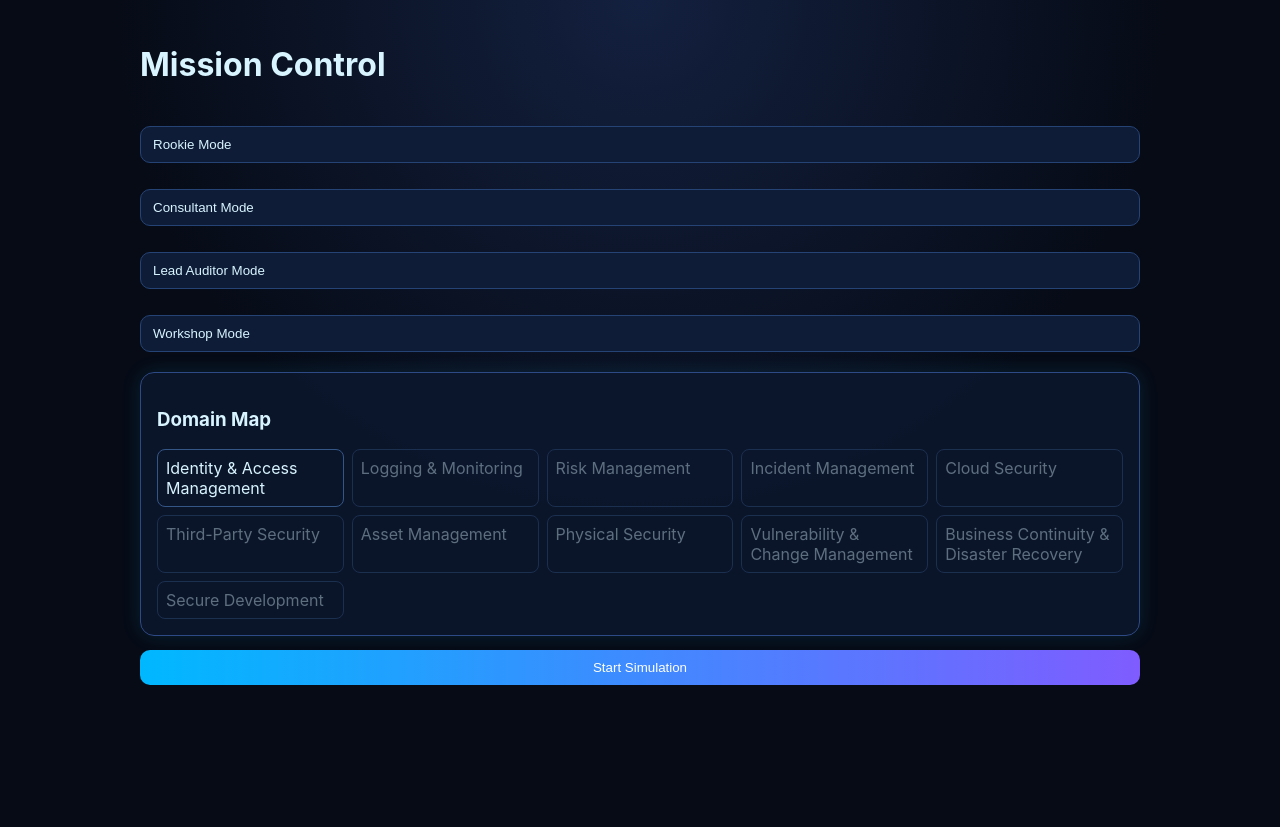
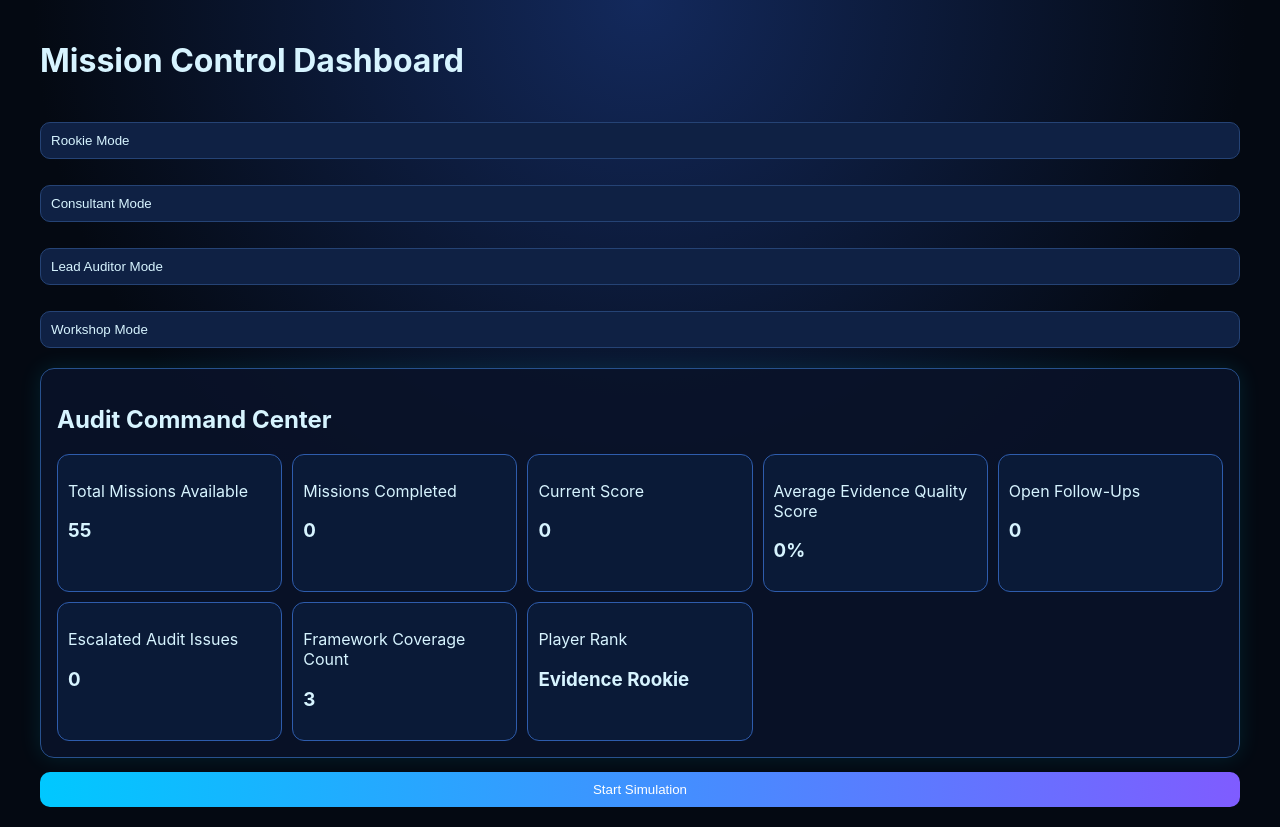
Before and after one commit to SamiZabadne/evidence-request, a React (Vite) app: page / in a window 1280 px wide. Before the commit the page ends 800 px from the top, so only its background shows below. Built offline with nearby package versions, Linux system fonts and the light colour scheme.

Commit message:
Add audit command center UI and branching scenario node flow

```diff
--- a/src/App.jsx
+++ b/src/App.jsx
@@ -1,143 +1,107 @@
-import { useEffect, useMemo, useState } from 'react';
+import { useMemo, useState } from 'react';
 import gameData from './data/activities.json';
 
 const modes = ['Rookie Mode', 'Consultant Mode', 'Lead Auditor Mode', 'Workshop Mode'];
 const ranks = ['Evidence Rookie', 'Audit Analyst', 'Senior Consultant', 'Lead Auditor', 'Partner Review Ready', 'Framework Master'];
-const playbookSteps = ['Review client claim', 'Select evidence request', 'Read client response', 'Choose follow-up action', 'Review consultant debrief', 'Review fundamentals/basics lesson', 'Review framework relevance'];
 const missionStatuses = ['New Mission', 'Evidence Requested', 'Client Responded', 'Follow-Up Required', 'Debrief Complete', 'Escalated'];
 
-const MissionBrief = ({ activity }) => <section className='card mission'><h2>{activity.missionName}</h2><p className='tag'>{activity.domain}</p><p>{activity.clientScenario}</p><p><strong>Audit objective:</strong> {activity.auditObjective}</p><div className='framework-tags'>{activity.frameworkMappings.map((m) => <span key={`${m.framework}-${m.controlId}`} className='mini-badge'>{m.framework} {m.controlId}</span>)}</div></section>;
-const EvidenceSelection = ({ options, selected, toggle, submit }) => <section className='card'><h3>Step 2: Evidence Request</h3>{options.map((o) => <button key={o.id} className={`option ${selected === o.id ? 'selected' : ''}`} onClick={() => toggle(o.id)}><span>{o.text}</span></button>)}<button className='primary' onClick={submit} disabled={!selected}>Submit Evidence</button></section>;
-const EvidenceEvaluation = ({ response }) => <section className='card'><h3>Evidence Evaluation</h3><div className='debrief'><p><b>{response.text}</b></p><p><span className={`pill ${response.quality.toLowerCase()}`}>{response.quality}</span> <span className='muted'>{response.designOrOperating}</span> <span className='muted'>Points: {response.points}</span></p><p>{response.why}</p></div></section>;
+const qualityScoreMap = { Strong: 100, Partial: 70, Weak: 40, Irrelevant: 25, Unsafe: 0 };
 
-const TerminalConsole = ({ missionStatus, branch, typedText, warning }) => (
-  <section className='card terminal'>
-    <h3>Client Response Console</h3>
-    <p><span className='prompt'>&gt; mission-status:</span> {missionStatus}</p>
-    <p><span className='prompt'>&gt; client-response:</span> {typedText || 'Awaiting client response...'}</p>
-    <p><span className='prompt'>&gt; auditor-follow-up:</span> {branch?.followUpChallenge.question || 'Pending evidence submission.'}</p>
-    <p><span className='prompt'>&gt; evidence-status:</span> {branch ? `Evidence type ${branch.evidenceType} logged for analysis.` : 'No evidence submitted yet.'}</p>
-    {warning && <p className='console-warning'>{warning}</p>}
-  </section>
-);
+const getRank = (score, max) => ranks[Math.min(5, Math.floor(((score / Math.max(1, max)) * 100) / 20))];
 
-const FollowUpChallenge = ({ branch, selected, setSelected, submit, attemptsLeft }) => <section className='card'><h3>Step 4: Follow-Up Action</h3><p>{branch.followUpChallenge.question}</p>{branch.followUpChallenge.options.map((o, idx) => <button key={o.id} className={`option ${selected === idx ? 'selected' : ''}`} onClick={() => setSelected(idx)}>{o.text}</button>)}<button className='primary' onClick={submit} disabled={selected === null}>Submit Follow-Up</button><AttemptCounter attemptsLeft={attemptsLeft} maxAttempts={3} /></section>;
-const ConsultantDebriefCard = ({ activity, evidenceScore }) => <section className='card'><h3>Step 5: Consultant Debrief</h3><p><b>Risk type:</b> {activity.consultantDebrief.riskType}</p><p><b>Assets involved:</b> {activity.consultantDebrief.assetsInvolved.join(', ')}</p><p><b>Data involved:</b> {activity.consultantDebrief.dataInvolved}</p><p><b>Evidence quality:</b> {activity.consultantDebrief.evidenceQuality}</p><p><b>Audit judgment:</b> {activity.consultantDebrief.auditJudgment}</p><p><b>Potential finding:</b> {activity.consultantDebrief.potentialFinding}</p><p><b>Recommended follow-up:</b> {activity.consultantDebrief.recommendedFollowUp}</p><p><b>Consultant lesson:</b> {activity.consultantDebrief.consultantLesson}</p><p><b>Evidence points earned:</b> {evidenceScore}</p></section>;
-const FundamentalsCard = ({ lesson }) => <section className='card'><h3>Step 6: Fundamentals / Basics</h3><p><b>What it means:</b> {lesson.whatItMeans}</p><p><b>Why it matters:</b> {lesson.whyItMatters}</p><p><b>Risk reduced:</b> {lesson.riskReduced}</p><p><b>Good evidence:</b> {lesson.goodEvidence}</p><p><b>Common mistake:</b> {lesson.commonMistake}</p><p><b>Analogy:</b> {lesson.analogy}</p><p className='tip'>Junior Consultant Tip: {lesson.tip}</p></section>;
-const FrameworkRelevanceCard = ({ mappings }) => <section className='card'><h3>Step 7: Framework Relevance</h3>{mappings.map((m, i) => <p key={i}><b>{m.framework}</b> {m.controlId} — {m.controlName}: {m.relevance}</p>)}</section>;
-const ScorePanel = ({ score, total }) => <div className='badge'>Score {score}/{total}</div>;
-const DomainMap = ({ domains, unlocked }) => <section className='card'><h3>Domain Map</h3><div className='grid'>{domains.map((d, idx) => <div key={d.id} className={`domain ${idx <= unlocked ? 'open' : 'locked'}`}>{d.name}</div>)}</div></section>;
-const RankResult = ({ score, max }) => { const pct = (score / max) * 100; const rank = ranks[Math.min(5, Math.floor(pct / 20))]; return <section className='card center'><h2>{rank}</h2><p>{score}/{max}</p></section>; };
-const AttemptCounter = ({ attemptsLeft, maxAttempts }) => <div className='attempt-counter'>Follow-up attempts left: {attemptsLeft}/{maxAttempts}</div>;
-const MissionStatusBadge = ({ status }) => <div className='mission-status'>{status}</div>;
-const PlaybookStepTracker = ({ stage }) => <section className='card'><h3>Audit Playbook</h3><ol className='step-tracker'>{playbookSteps.map((step, index) => <li key={step} className={index <= stage ? 'done' : ''}>{step}</li>)}</ol></section>;
-const HintCommandPanel = ({ hint, onHint }) => <section className='card'><h3>Hint Command</h3><button className='primary' onClick={onHint}>Need a Hint?</button>{hint && <p className='tip'>{hint}</p>}</section>;
-const concernLabel = (score) => {
-  if (score <= 2) return 'Low Concern';
-  if (score <= 5) return 'Moderate Concern';
-  if (score <= 8) return 'High Concern';
-  return 'Critical Escalation';
+const buildScenarioNodes = (activity) => {
+  const nodes = [{ nodeId: 'brief', nodeType: 'missionBrief', title: activity.missionName, clientScenario: activity.clientScenario, auditObjective: activity.auditObjective, nextNode: 'evidence-selection' }];
+  const choices = activity.evidenceOptions.map((o, idx) => ({ choiceId: o.id, text: o.text, nextNode: `client-${idx}`, scoreImpact: o.points }));
+  nodes.push({ nodeId: 'evidence-selection', nodeType: 'evidenceSelection', prompt: 'What evidence would you request first?', choices });
+  activity.evidenceOptions.forEach((o, idx) => {
+    nodes.push({ nodeId: `client-${idx}`, nodeType: 'clientResponse', clientResponse: o.clientResponse, feedback: o.why, scoreImpact: o.points, riskImpact: o.quality === 'Strong' ? -1 : o.quality === 'Unsafe' ? 4 : 2, evidenceQualityImpact: o.quality, nextNode: `follow-${idx}` });
+    nodes.push({ nodeId: `follow-${idx}`, nodeType: 'followUpChallenge', prompt: o.followUpChallenge.question, choices: o.followUpChallenge.options.map((f) => ({ choiceId: f.id, text: f.text, nextNode: f.isBest ? 'consultant-debrief' : `follow-${idx}`, scoreImpact: f.points, escalationImpact: f.isBest ? -1 : 2, feedback: f.feedback, isBest: f.isBest })), sourceChoice: o.id });
+  });
+  nodes.push({ nodeId: 'consultant-debrief', nodeType: 'consultantDebrief', nextNode: 'framework-relevance' });
+  nodes.push({ nodeId: 'framework-relevance', nodeType: 'frameworkRelevance', nextNode: 'fundamentals' });
+  nodes.push({ nodeId: 'fundamentals', nodeType: 'fundamentalsLesson', nextNode: 'mission-complete' });
+  nodes.push({ nodeId: 'mission-complete', nodeType: 'missionComplete' });
+  return nodes;
 };
-const AuditEscalationMeter = ({ escalation }) => <section className='card'><h3>Audit Escalation Meter</h3><div className='meter'><div style={{ width: `${Math.min(100, (escalation / 10) * 100)}%` }} /></div><p>{concernLabel(escalation)}</p></section>;
+
+const MissionControlDashboard = ({ activities, score, completed, escalation, evidenceHistory, followUps }) => {
+  const avgEvidence = evidenceHistory.length ? Math.round(evidenceHistory.reduce((a, b) => a + (qualityScoreMap[b] ?? 50), 0) / evidenceHistory.length) : 0;
+  const frameworkCoverage = new Set(activities.flatMap((a) => a.frameworkMappings.map((m) => m.framework))).size;
+  const rank = getRank(score, activities.length * 35);
+  const cards = [
+    ['Total Missions Available', activities.length], ['Missions Completed', completed], ['Current Score', score], ['Average Evidence Quality Score', `${avgEvidence}%`],
+    ['Open Follow-Ups', followUps], ['Escalated Audit Issues', escalation], ['Framework Coverage Count', frameworkCoverage], ['Player Rank', rank],
+  ];
+  return <section className='card'><h2>Audit Command Center</h2><div className='metrics-grid'>{cards.map(([k, v]) => <div key={k} className='metric'><p>{k}</p><h3>{v}</h3></div>)}</div></section>;
+};
 
 export default function App() {
+  const activities = useMemo(() => gameData.domains.flatMap((d) => d.activities.map((a) => ({ ...a, nodes: buildScenarioNodes(a) }))), []);
   const [screen, setScreen] = useState('home');
-  const activities = useMemo(() => gameData.domains.flatMap((d) => d.activities), []);
   const [idx, setIdx] = useState(0);
-  const [sel, setSel] = useState(null);
-  const [stage, setStage] = useState('evidence');
-  const [followSel, setFollowSel] = useState(null);
+  const [nodeId, setNodeId] = useState('brief');
+  const [selectedChoice, setSelectedChoice] = useState(null);
   const [score, setScore] = useState(0);
   const [attemptsLeft, setAttemptsLeft] = useState(3);
   const [escalation, setEscalation] = useState(0);
   const [missionStatus, setMissionStatus] = useState(missionStatuses[0]);
-  const [hint, setHint] = useState('');
-  const [typedText, setTypedText] = useState('');
-  const [warning, setWarning] = useState('');
+  const [timeline, setTimeline] = useState([]);
+  const [alerts, setAlerts] = useState([]);
+  const [evidenceHistory, setEvidenceHistory] = useState([]);
+  const [completed, setCompleted] = useState(0);
 
   const current = activities[idx];
-  const total = activities.length * 25;
-  const selectedBranch = current?.evidenceOptions.find((o) => sel === o.id);
+  if (!current) return <main className='page'><h2>Simulation Complete</h2></main>;
+  const node = current.nodes.find((n) => n.nodeId === nodeId);
 
-  useEffect(() => {
-    if (!selectedBranch || stage === 'evidence') return;
-    const full = selectedBranch.clientResponse;
-    let i = 0;
-    setTypedText('');
-    const interval = setInterval(() => {
-      i += 1;
-      setTypedText(full.slice(0, i));
-      if (i >= full.length) clearInterval(interval);
-    }, 15);
-    return () => clearInterval(interval);
-  }, [selectedBranch, stage]);
-
-  if (screen === 'home') return <main className='page'><h1>Mission Control</h1>{modes.map((m) => <button key={m} className='option'>{m}</button>)}<DomainMap domains={gameData.domains} unlocked={Math.floor(idx / 5)} /><button className='primary' onClick={() => setScreen('game')}>Start Simulation</button></main>;
-  if (!current) return <main className='page'><RankResult score={score} max={total} /></main>;
-
-  const evidenceScore = selectedBranch?.points || 0;
-
-  const submitEvidence = () => {
-    if (!selectedBranch) return;
-    setScore((v) => v + evidenceScore);
-    setMissionStatus(missionStatuses[2]);
-    if (selectedBranch.quality === 'Unsafe') {
-      setWarning('Security Handling Warning: Never request raw passwords, secrets, or private keys as audit evidence.');
-      setEscalation((v) => Math.min(10, v + 4));
-    } else {
-      setWarning('');
-      if (selectedBranch.quality === 'Strong') setEscalation((v) => Math.max(0, v - 1));
-      if (selectedBranch.quality === 'Weak' || selectedBranch.quality === 'Irrelevant') setEscalation((v) => Math.min(10, v + 2));
+  const handleChoice = (choice) => {
+    setSelectedChoice(choice.choiceId);
+    setScore((s) => s + (choice.scoreImpact || 0));
+    setTimeline((t) => [`${new Date().toLocaleTimeString()} - Choice submitted: ${choice.text}`, ...t].slice(0, 12));
+    if (node.nodeType === 'evidenceSelection') {
+      setMissionStatus(missionStatuses[1]);
+      setNodeId(choice.nextNode);
+    } else if (node.nodeType === 'followUpChallenge') {
+      if (!choice.isBest) {
+        const left = attemptsLeft - 1;
+        setAttemptsLeft(left);
+        setEscalation((e) => Math.min(10, e + 2));
+        setAlerts((a) => [{ title: 'Follow-Up Required', domain: current.domain, risk: 'Medium', why: 'The follow-up did not fully validate evidence sufficiency.', action: 'Request traceable approvals and remediation links.' }, ...a].slice(0, 8));
+        if (left <= 0) {
+          setMissionStatus(missionStatuses[5]);
+          setNodeId('consultant-debrief');
+          return;
+        }
+      } else {
+        setMissionStatus(missionStatuses[4]);
+        setNodeId(choice.nextNode);
+      }
     }
-    setStage('review');
   };
 
-  const submitFollow = () => {
-    const opt = selectedBranch?.followUpChallenge.options[followSel];
-    const points = opt?.points || 0;
-    if (!opt?.isBest) {
-      const nextAttempts = attemptsLeft - 1;
-      setAttemptsLeft(nextAttempts);
-      setEscalation((v) => Math.min(10, v + 2));
-      if (nextAttempts <= 0) {
-        setWarning('Audit Escalation: repeated weak follow-up handling requires lead auditor intervention.');
-        setMissionStatus(missionStatuses[5]);
-        setStage('done');
-        return;
-      }
-      return;
+  const nextFromClient = () => {
+    const quality = node.evidenceQualityImpact;
+    setEvidenceHistory((h) => [...h, quality]);
+    setMissionStatus(missionStatuses[2]);
+    if (quality === 'Unsafe') {
+      setEscalation((e) => Math.min(10, e + 4));
+      setAlerts((a) => [{ title: 'Unsafe evidence request', domain: current.domain, risk: 'High', why: 'Requesting passwords/secrets is unsafe and unnecessary for audits.', action: 'Ask for access review approvals and control operation records instead.' }, ...a].slice(0, 8));
     }
-    setScore((v) => v + points);
-    setEscalation((v) => Math.max(0, v - 1));
-    setMissionStatus(missionStatuses[4]);
-    setStage('done');
+    setNodeId(node.nextNode);
   };
 
-  const next = () => {
-    setIdx((i) => i + 1);
-    setSel(null);
-    setStage('evidence');
-    setFollowSel(null);
-    setAttemptsLeft(3);
-    setHint('');
-    setTypedText('');
-    setWarning('');
-    setMissionStatus(missionStatuses[0]);
-  };
-
-  const stageIndex = stage === 'evidence' ? 1 : stage === 'review' ? 2 : stage === 'follow' ? 3 : 6;
-  const requestHint = () => setHint('Hint: A policy shows how the process is designed. A ticket, log, or sample record usually helps prove the process actually operated. Pick requests with approver, date, and remediation traceability.');
+  const nextMission = () => { setIdx((i) => i + 1); setNodeId('brief'); setSelectedChoice(null); setAttemptsLeft(3); setCompleted((v) => v + 1); setMissionStatus(missionStatuses[0]); };
 
   return <main className='page'>
-    <ScorePanel score={score} total={total} />
-    <MissionStatusBadge status={missionStatus} />
-    <AuditEscalationMeter escalation={escalation} />
-    <PlaybookStepTracker stage={stageIndex} />
-    <MissionBrief activity={current} />
-    <HintCommandPanel hint={hint} onHint={requestHint} />
-    {stage === 'evidence' && <EvidenceSelection options={current.evidenceOptions} selected={sel} toggle={(id) => { setSel(id); setMissionStatus(missionStatuses[1]); }} submit={submitEvidence} />}
-    {stage === 'review' && selectedBranch && <><EvidenceEvaluation response={selectedBranch} /><TerminalConsole missionStatus={missionStatus} branch={selectedBranch} typedText={typedText} warning={warning} /><button className='primary' onClick={() => { setMissionStatus(missionStatuses[3]); setStage('follow'); }}>Continue to Follow-Up</button></>}
-    {stage === 'follow' && selectedBranch && <FollowUpChallenge branch={selectedBranch} selected={followSel} setSelected={setFollowSel} submit={submitFollow} attemptsLeft={attemptsLeft} />}
-    {stage === 'done' && <><ConsultantDebriefCard activity={current} evidenceScore={evidenceScore} /><FundamentalsCard lesson={current.fundamentalsLesson} /><FrameworkRelevanceCard mappings={current.frameworkMappings} /><button className='primary' onClick={next}>Next Mission</button></>}
+    {screen === 'home' ? <><h1>Mission Control Dashboard</h1>{modes.map((m) => <button key={m} className='option'>{m}</button>)}<MissionControlDashboard activities={activities} score={score} completed={completed} escalation={escalation} evidenceHistory={evidenceHistory} followUps={timeline.filter((t) => t.includes('Follow-Up')).length} /><button className='primary' onClick={() => setScreen('game')}>Start Simulation</button></> : <>
+      <section className='card'><h2>Audit Mission Queue</h2><div className='metrics-grid'>{activities.slice(0, 6).map((m, i) => <div key={m.id} className='metric'><h3>{m.missionName}</h3><p>{m.domain}</p><p>Status: {i < idx ? 'Debrief Complete' : i === idx ? missionStatus : 'New Mission'}</p><p>Risk: {m.riskImpact.level}</p><p>Difficulty: {m.difficulty}</p></div>)}</div></section>
+      <section className='card timeline'><h3>SIEM-style Audit Activity Timeline</h3>{timeline.map((t) => <p key={t}>{t}</p>)}</section>
+      <section className='card'><h3>Audit Alerts</h3>{alerts.length === 0 ? <p>No active alerts.</p> : alerts.map((a, i) => <div key={i} className='alert'><h4>{a.title}</h4><p>{a.domain} · {a.risk}</p><p>{a.why}</p><p><b>Action:</b> {a.action}</p></div>)}</section>
+      {node.nodeType === 'missionBrief' && <section className='card'><h2>{node.title}</h2><p>{node.clientScenario}</p><p><b>Objective:</b> {node.auditObjective}</p><button className='primary' onClick={() => setNodeId(node.nextNode)}>Open Evidence Menu</button></section>}
+      {node.nodeType === 'evidenceSelection' && <section className='card'><h3>{node.prompt}</h3>{node.choices.map((c) => <button key={c.choiceId} className={`option ${selectedChoice === c.choiceId ? 'selected' : ''}`} onClick={() => handleChoice(c)}>{c.text}</button>)}</section>}
+      {node.nodeType === 'clientResponse' && <section className='card terminal'><h3>Client Response Console</h3><p>{node.clientResponse}</p><p>{node.feedback}</p><p className='tip'>Evidence quality appears after submission: {node.evidenceQualityImpact}</p><button className='primary' onClick={nextFromClient}>Continue to Follow-Up</button></section>}
+      {node.nodeType === 'followUpChallenge' && <section className='card'><h3>{node.prompt}</h3>{node.choices.map((c) => <button key={c.choiceId} className='option' onClick={() => handleChoice(c)}>{c.text}</button>)}<p>Attempts Left: {attemptsLeft}/3</p></section>}
+      {node.nodeType === 'consultantDebrief' && <section className='card'><h3>Consultant Debrief</h3><p><b>Risk type:</b> {current.consultantDebrief.riskType}</p><p><b>Assets involved:</b> {current.consultantDebrief.assetsInvolved.join(', ')}</p><p><b>Data involved:</b> {current.consultantDebrief.dataInvolved}</p><p><b>Evidence quality:</b> {evidenceHistory.at(-1) || 'Pending'}</p><p><b>Audit judgment:</b> {current.consultantDebrief.auditJudgment}</p><p><b>Potential finding:</b> {current.consultantDebrief.potentialFinding}</p><p><b>Recommended follow-up:</b> {current.consultantDebrief.recommendedFollowUp}</p><p><b>Framework relevance:</b> {current.frameworkMappings.map((m) => `${m.framework} ${m.controlId}`).join(', ')}</p><p><b>Junior Consultant Tip:</b> {current.fundamentalsLesson.tip}</p><p><b>Common Mistake:</b> {current.fundamentalsLesson.commonMistake}</p><button className='primary' onClick={nextMission}>Next Mission</button></section>}
+    </>}
   </main>;
 }
--- a/src/styles.css
+++ b/src/styles.css
@@ -1,26 +1,14 @@
-:root { font-family: Inter, system-ui, sans-serif; color: #d7f4ff; background: #060b16; }
-body { margin: 0; background: radial-gradient(circle at top, #13203f, #060b16 55%); }
-.page { max-width: 1000px; margin: 0 auto; padding: 24px; display: grid; gap: 14px; }
-.card { background: rgba(12, 23, 46, 0.85); border: 1px solid #2e4a86; border-radius: 14px; padding: 16px; box-shadow: 0 0 20px rgba(45, 198, 255, 0.12); }
-.mission { border-color: #6d4dff; }
-.option { width: 100%; text-align: left; padding: 10px 12px; margin: 6px 0; background: #0f1c37; color: #d7f4ff; border: 1px solid #254375; border-radius: 10px; cursor: pointer; }
-.option.selected { border-color: #35ddff; box-shadow: 0 0 14px rgba(53,221,255,.35); }
-.primary { background: linear-gradient(90deg, #00b8ff, #7f5cff); color: white; border: none; border-radius: 10px; padding: 10px 14px; cursor: pointer; }
-.badge,.mini-badge,.mission-status { display:inline-block; background:#10294d; border:1px solid #2f5ca8; padding:4px 8px; border-radius:999px; margin-right:6px; font-size:12px; }
-.pill { padding: 2px 8px; border-radius: 999px; margin-right: 8px; font-size: 12px; }
-.pill.strong{background:#134c34}.pill.weak{background:#4c3d13}.pill.unsafe{background:#5b1f2d}.pill.irrelevant{background:#2f2f47}
-.terminal { font-family: ui-monospace, SFMono-Regular, Menlo, monospace; background:#020908; border-color:#00c8ff; color:#95ffd4; }
-.prompt{color:#7df3ff;font-weight:700}
-.console-warning{color:#ff8a80;font-weight:700}
-.attempt-counter{margin-top:10px;font-weight:700;color:#8eeaff}
-.step-tracker{margin:0;padding-left:20px;display:grid;gap:5px}
-.step-tracker li{opacity:.55}
-.step-tracker li.done{opacity:1;color:#90ffd0}
-.meter{height:12px;background:#0f1c37;border-radius:999px;overflow:hidden;border:1px solid #2f5ca8}
-.meter div{height:100%;background:linear-gradient(90deg,#33e1ff,#ff6f91)}
-.grid { display:grid; grid-template-columns: repeat(auto-fit,minmax(170px,1fr)); gap:8px; }
-.domain { padding:8px; border-radius:8px; border:1px solid #345687; }
-.domain.locked { opacity:.4; }
-.tip { color:#8eeaff; font-weight:600; }
-.muted { opacity: .75; font-size: 12px; margin-right: 8px; }
-@media (max-width: 700px) { .page { padding: 14px; } }
+:root { font-family: Inter, system-ui, sans-serif; color: #d7f4ff; background: #040912; }
+body { margin: 0; background: radial-gradient(circle at top, #13295c, #040912 58%); }
+.page { max-width: 1200px; margin: 0 auto; padding: 20px; display: grid; gap: 14px; }
+.card { background: rgba(10, 19, 42, 0.88); border: 1px solid #27518d; border-radius: 14px; padding: 16px; box-shadow: 0 0 22px rgba(0, 234, 255, .11); }
+.metrics-grid { display: grid; grid-template-columns: repeat(auto-fit,minmax(220px,1fr)); gap: 10px; }
+.metric { background: #0a1a37; border: 1px solid #2e5cac; border-radius: 12px; padding: 10px; }
+.option { width: 100%; text-align: left; padding: 10px; margin: 6px 0; background: #0f2144; color: #d7f4ff; border: 1px solid #254375; border-radius: 10px; cursor: pointer; }
+.option.selected { border-color: #28e3ff; box-shadow: 0 0 14px rgba(53,221,255,.35); }
+.primary { background: linear-gradient(90deg,#00c8ff,#7f5cff); color: #fff; border: none; border-radius: 10px; padding: 10px 14px; }
+.terminal { font-family: ui-monospace, SFMono-Regular, Menlo, monospace; color: #92ffd4; border-color: #00c8ff; }
+.alert { border: 1px solid #7a2f4c; background: #2a1120; border-radius: 12px; padding: 10px; margin: 8px 0; }
+.timeline p { border-left: 2px solid #25e6ff; padding-left: 10px; margin: 8px 0; }
+.tip { color: #8eeaff; font-weight: 600; }
+@media (max-width: 700px) { .page { padding: 12px; } }
```
Also changed, not shown: 1 other file (tests, documents, lock files or other folders).
